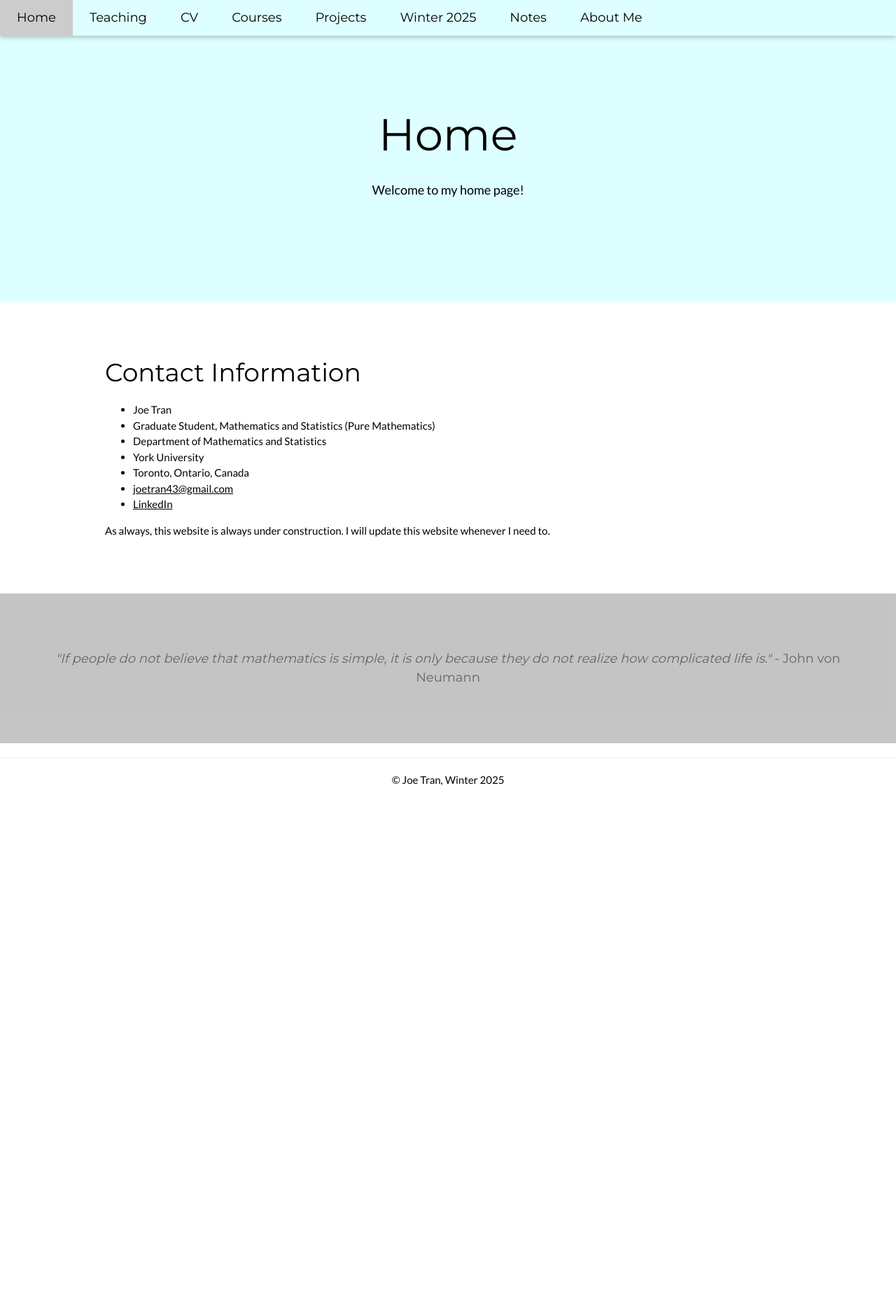
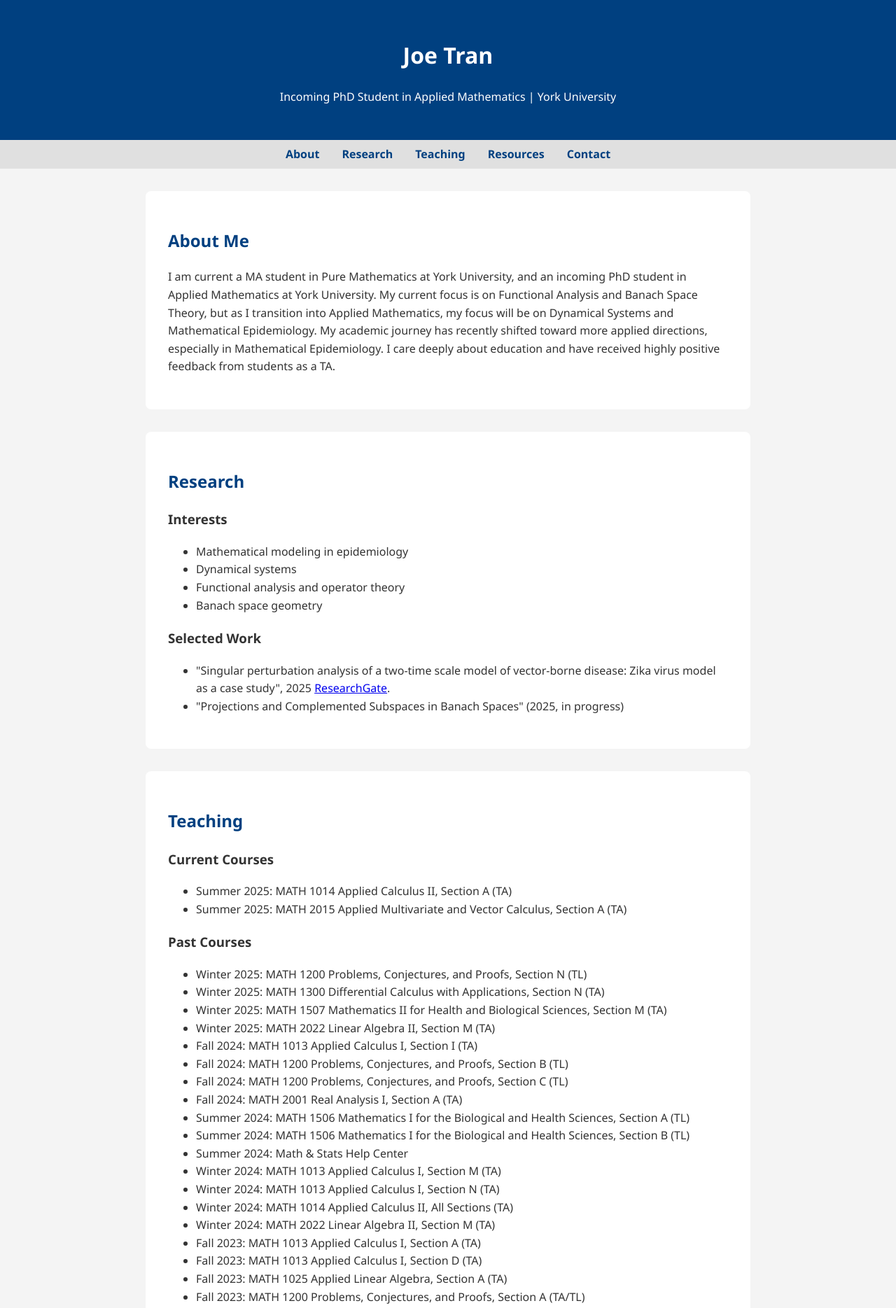
Before and after one commit to joetran0/joetran0, a plain HTML site: page index.html in a window 1280 px wide. Shown: the top 1869 px of the page at 70% size. Before the commit the page ends 1141 px from the top, so only its background shows below. Drawn offline with nearby package versions, Linux system fonts and the light colour scheme.

Commit message:
Update index.html

```diff
--- a/index.html
+++ b/index.html
@@ -1,91 +1,189 @@
 <!DOCTYPE html>
-<html lang="en">
 <head>
-<title>Joe Tran</title>
-<meta charset="UTF-8">
-<meta name="viewport" content="width=device-width, initial-scale=1">
-<link rel="stylesheet" href="https://www.w3schools.com/w3css/4/w3.css">
-<link rel="stylesheet" href="https://fonts.googleapis.com/css?family=Lato">
-<link rel="stylesheet" href="https://fonts.googleapis.com/css?family=Montserrat">
-<link rel="stylesheet" href="https://cdnjs.cloudflare.com/ajax/libs/font-awesome/4.7.0/css/font-awesome.min.css">
-<style>
-body,h1,h2,h3,h4,h5,h6 {font-family: "Lato", sans-serif}
-.w3-bar,h1,button {font-family: "Montserrat", sans-serif}
-.fa-anchor,.fa-coffee {font-size:200px}
-</style>
-  <link rel="icon" href="https://latex.codecogs.com/png.image?\huge&space;\dpi{300}\bg{black}\color{red}\boldsymbol{\mathcal{J}}" type="image/x-icon"/>
+  <meta charset="UTF-8">
+  <meta name="viewport" content="width=device-width, initial-scale=1">
+  <title>Joe Tran | York University</title>
+  <style>
+  	body {
+    	font-family: "Segoe UI", sans-serif;
+    	margin: 0;
+    	padding: 0;
+    	line-height: 1.6;
+    	background-color: #F4F4F4;
+    	color: #333
+    }
+
+    header {
+    	background: #004080;
+    	color: #FFF;
+    	padding: 2rem 1rem;
+    	text-align: center;
+    }
+
+    nav {
+    	display: flex;
+    	justify-content: center;
+    	background: #E0E0E0;
+    	padding: 0.5rem;
+    }
+
+    nav a {
+    	margin: 0 1rem;
+    	text-decoration: none;
+    	color: #004080;
+    	font-weight: bold;
+    }
+
+    section {
+    	max-width: 800px;
+    	margin: 2rem auto;
+    	background: #FFF;
+    	padding: 2rem;
+    	border-radius: 8px;
+    }
+
+    footer {
+    	text-align: center;
+    	padding: 1rem;
+    	background: #004080;
+    	color: white;
+    }
+
+    h2 {
+    	color: #004080
+    }
+  </style>
+  <script type="text/javascript" id="MathJax-script" async src="https://cdn.jsdelivr.net/npm/mathjax@3/es5/tex-chtml.js"></script>
 </head>
+
 <body>
+  <header>
+  	<h1>
+      Joe Tran
+    </h1>
 
-<!-- Navbar -->
-<div class="w3-top">
-  <div class="w3-bar w3-pale-blue w3-card w3-left-align w3-large">
-    <a class="w3-bar-item w3-button w3-hide-medium w3-hide-large w3-right w3-padding-large w3-hover-white w3-large w3-pale-blue" href="javascript:void(0);" onclick="myFunction()" title="Toggle Navigation Menu"><i class="fa fa-bars"></i></a>
-    <a href="index.html" class="w3-bar-item w3-button w3-padding-large w3-white">Home</a>
-    <a href="teaching.html" class="w3-bar-item w3-button w3-hide-small w3-padding-large w3-hover-white">Teaching</a>
-    <a href="cv.pdf" class="w3-bar-item w3-button w3-hide-small w3-padding-large w3-hover-white">CV</a>
-    <a href="courses.html" class="w3-bar-item w3-button w3-hide-small w3-padding-large w3-hover-white">Courses</a>
-    <a href="projects.html" class="w3-bar-item w3-button w3-hide-small w3-padding-large w3-hover-white">Projects</a>
-    <a href="https://joetran0.github.io/Winter-2025/" class="w3-bar-item w3-button w3-hide-small w3-padding-large w3-hover-white">Winter 2025</a>
-    <a href="notes.html" class="w3-bar-item w3-button w3-hide-small w3-padding-large w3-hover-white">Notes</a>
-    <a href="aboutme.html" class="w3-bar-item w3-button w3-hide-small w3-padding-large w3-hover-white">About Me</a>
-  </div>
+    <p>
+      Incoming PhD Student in Applied Mathematics | York University
+    </p>
+  </header>
 
-  <!-- Navbar on small screens -->
-  <div id="navDemo" class="w3-bar-block w3-white w3-hide w3-hide-large w3-hide-medium w3-large">
-    <a href="teaching.html" class="w3-bar-item w3-button w3-padding-large">Teaching</a>
-    <a href="cv.pdf" class="w3-bar-item w3-button w3-padding-large">CV</a>
-    <a href="courses.html" class="w3-bar-item w3-button w3-padding-large">Courses</a>
-    <a href="projects.html" class="w3-bar-item w3-button w3-padding-large">Projects</a>
-    <a href="https://joetran0.github.io/Winter-2025/" class="w3-bar-item w3-button w3-padding-large">Winter 2025</a>
-    <a href="notes.html" class="w3-bar-item w3-button w3-padding-large">Notes</a>
-    <a href="aboutme.html" class="w3-bar-item w3-button w3-padding-large">About Me</a>
-  </div>
-</div>
+  <nav>
+  	<a href="#about">About</a>
+    <a href="#research">Research</a>
+    <a href="#teaching">Teaching</a>
+    <a href="#resources">Resources</a>
+    <a href="#contact">Contact</a>
+  </nav>
 
-<!-- Header -->
-<header class="w3-container w3-pale-blue w3-center" style="padding:128px 16px">
-  <h1 class="w3-margin w3-jumbo">Home</h1>
-  <p class="w3-large">Welcome to my home page!</p>
-</header>
+  <section id="about">
+  	<h2>
+      About Me
+    </h2>
 
-<!-- First Grid -->
-<div class="w3-row-padding w3-padding-64 w3-container">
-  <div class="w3-content">
-    <h1>Contact Information</h1>
-    <p><ul>
-      <li>Joe Tran</li>
-      <li>Graduate Student, Mathematics and Statistics (Pure Mathematics)</li>
-      <li>Department of Mathematics and Statistics</li>
-      <li>York University</li>
-      <li>Toronto, Ontario, Canada</li>
-      <li><a href="mailto:joetran43@gmail.com">joetran43@gmail.com</a></li>
-      <li><a href="https://www.linkedin.com/in/joetran0/">LinkedIn</a></li>
-    </ul></p>
+    <p>
+      I am current a MA student in Pure Mathematics at York University, and an incoming PhD student in Applied Mathematics at York University. My current focus is on Functional Analysis and Banach Space Theory, but as I transition into Applied Mathematics, my focus will be on Dynamical Systems and Mathematical Epidemiology. My academic journey has recently shifted toward more applied directions, especially in Mathematical Epidemiology. I care deeply about education and have received highly positive feedback from students as a TA.
+    </p>
+  </section>
 
-    <p>As always, this website is always under construction. I will update this website whenever I need to.</p>
-  </div>
-</div>
+  <section id="research">
+  	<h2>
+      Research
+    </h2>
 
-<div class="w3-container w3-gray w3-center w3-opacity w3-padding-64">
-    <h1 class="w3-margin w3-large"><i>"If people do not believe that mathematics is simple, it is only because they do not realize how complicated life is."</i> - John von Neumann</h1>
-</div>
+    <h3>
+      Interests
+    </h3>
 
-  <hr>
+    <ul>
+      <li>Mathematical modeling in epidemiology</li>
+      <li>Dynamical systems</li>
+      <li>Functional analysis and operator theory</li>
+      <li>Banach space geometry</li>
+    </ul>
 
-        <p class="w3-center">© Joe Tran, Winter 2025</p>
+    <h3>
+      Selected Work
+    </h3>
 
-<script>
-// Used to toggle the menu on small screens when clicking on the menu button
-function myFunction() {
-  var x = document.getElementById("navDemo");
-  if (x.className.indexOf("w3-show") == -1) {
-    x.className += " w3-show";
-  } else {
-    x.className = x.className.replace(" w3-show", "");
-  }
-}
-</script>
+    <ul>
+      <li>"Singular perturbation analysis of a two-time scale model of vector-borne disease: Zika virus model as a case study", 2025 <a href="https://www.researchgate.net/publication/391352721" target="_blank">ResearchGate</a>.</li>
+      <li>"Projections and Complemented Subspaces in Banach Spaces" (2025, in progress)</li>
+    </ul>
+  </section>
 
+  <section id="teaching">
+  	<h2>
+      Teaching
+    </h2>
+
+    <h3>
+      Current Courses
+    </h3>
+
+    <ul>
+      <li>Summer 2025: MATH 1014 Applied Calculus II, Section A (TA)</li>
+      <li>Summer 2025: MATH 2015 Applied Multivariate and Vector Calculus, Section A (TA)</li>
+    </ul>
+
+    <h3>
+      Past Courses
+    </h3>
+
+    <ul>
+      <li>Winter 2025: MATH 1200 Problems, Conjectures, and Proofs, Section N (TL)</li>
+      <li>Winter 2025: MATH 1300 Differential Calculus with Applications, Section N (TA)</li>
+      <li>Winter 2025: MATH 1507 Mathematics II for Health and Biological Sciences, Section M (TA)</li>
+      <li>Winter 2025: MATH 2022 Linear Algebra II, Section M (TA)</li>
+      <li>Fall 2024: MATH 1013 Applied Calculus I, Section I (TA)</li>
+      <li>Fall 2024: MATH 1200 Problems, Conjectures, and Proofs, Section B (TL)</li>
+      <li>Fall 2024: MATH 1200 Problems, Conjectures, and Proofs, Section C (TL)</li>
+      <li>Fall 2024: MATH 2001 Real Analysis I, Section A (TA)</li>
+      <li>Summer 2024: MATH 1506 Mathematics I for the Biological and Health Sciences, Section A (TL)</li>
+      <li>Summer 2024: MATH 1506 Mathematics I for the Biological and Health Sciences, Section B (TL)</li>
+      <li>Summer 2024: Math & Stats Help Center</li>
+      <li>Winter 2024: MATH 1013 Applied Calculus I, Section M (TA)</li>
+      <li>Winter 2024: MATH 1013 Applied Calculus I, Section N (TA)</li>
+      <li>Winter 2024: MATH 1014 Applied Calculus II, All Sections (TA)</li>
+      <li>Winter 2024: MATH 2022 Linear Algebra II, Section M (TA)</li>
+      <li>Fall 2023: MATH 1013 Applied Calculus I, Section A (TA)</li>
+      <li>Fall 2023: MATH 1013 Applied Calculus I, Section D (TA)</li>
+      <li>Fall 2023: MATH 1025 Applied Linear Algebra, Section A (TA)</li>
+      <li>Fall 2023: MATH 1200 Problems, Conjectures, and Proofs, Section A (TA/TL)</li>
+      <li>Summer 2023: MATH 1014 Applied Calculus II, Section B (TA)</li>
+      <li>Summer 2023: MATH 1021 Linear Algebra I, Section A (TA)</li>
+      <li>Summer 2023: MATH 1300 Differential Calculus with Applications, Section A (TA)</li>
+      <li>Summer 2023: MATH 1581 Business Mathematics I, Section A (TA)</li>
+    </ul>
+  </section>
+
+  <section id="resources">
+  	<h2>
+      Resources
+    </h2>
+
+    <ul>
+      <li><a href="#">LaTeX Template for Math Notes (coming soon)</a></li>
+      <li><a href="M2022-LectureNotes.pdf">MATH 2022 Lecture Notes</a></li>
+    </ul>
+  </section>
+
+  <section id="contact">
+  	<h2>
+      Contact
+    </h2>
+
+    <p>
+      Email: <a href="mailto:jtran0@yorku.ca">jtran0@yorku.ca</a>
+    </p>
+
+    <p>
+      <a href="https://www.linkedin.com/in/joetran0/" target="_blank">LinkedIn</a> | <a href="https://www.researchgate.net/profile/Joe-Tran" target="_blank">ResearchGate</a>
+    </p>
+  </section>
+
+  <footer>
+  <p>
+  	&copy; 2025 Joe Tran
+  </p>
+  </footer>
 </body>
-</html>
```
